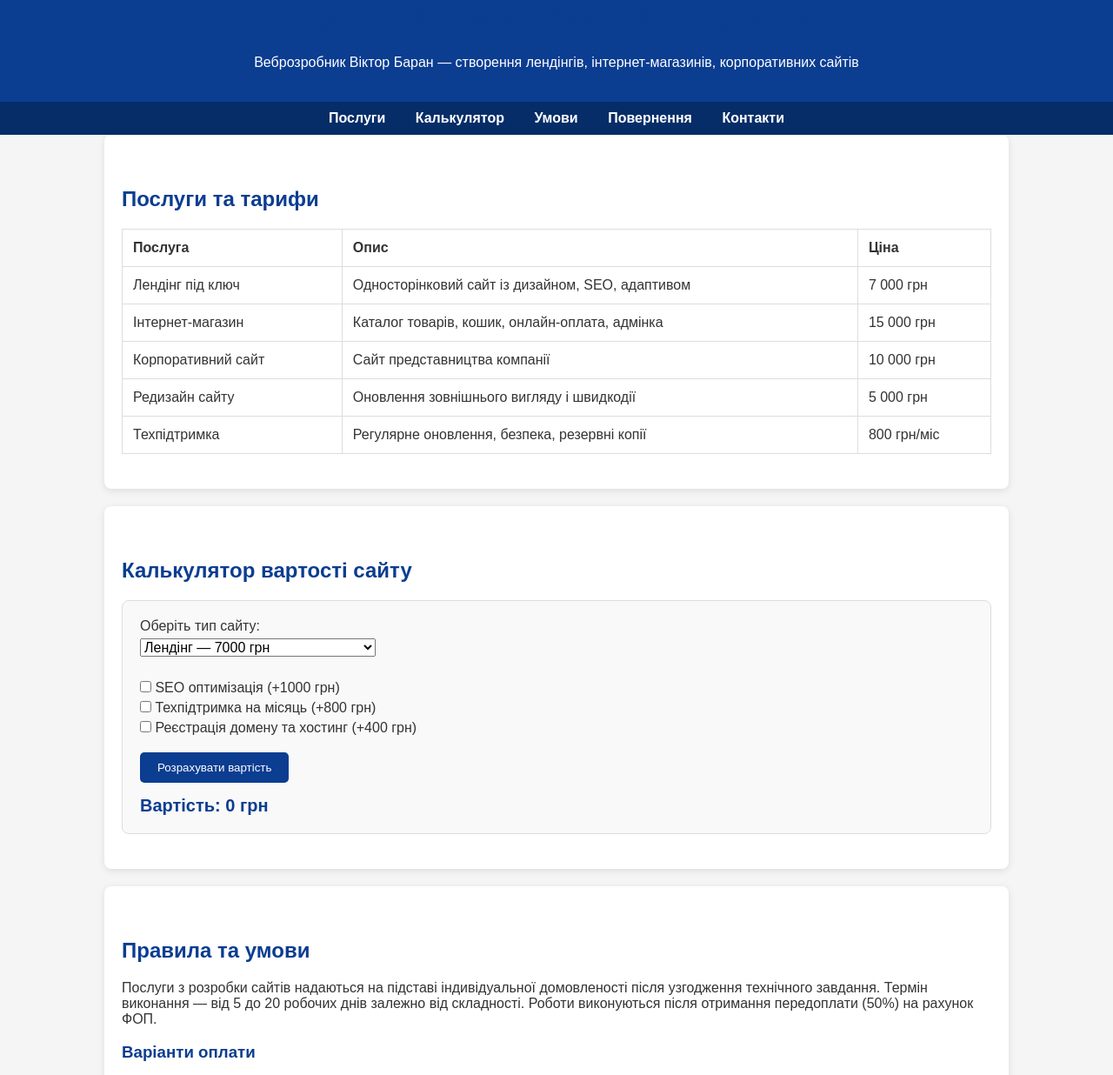
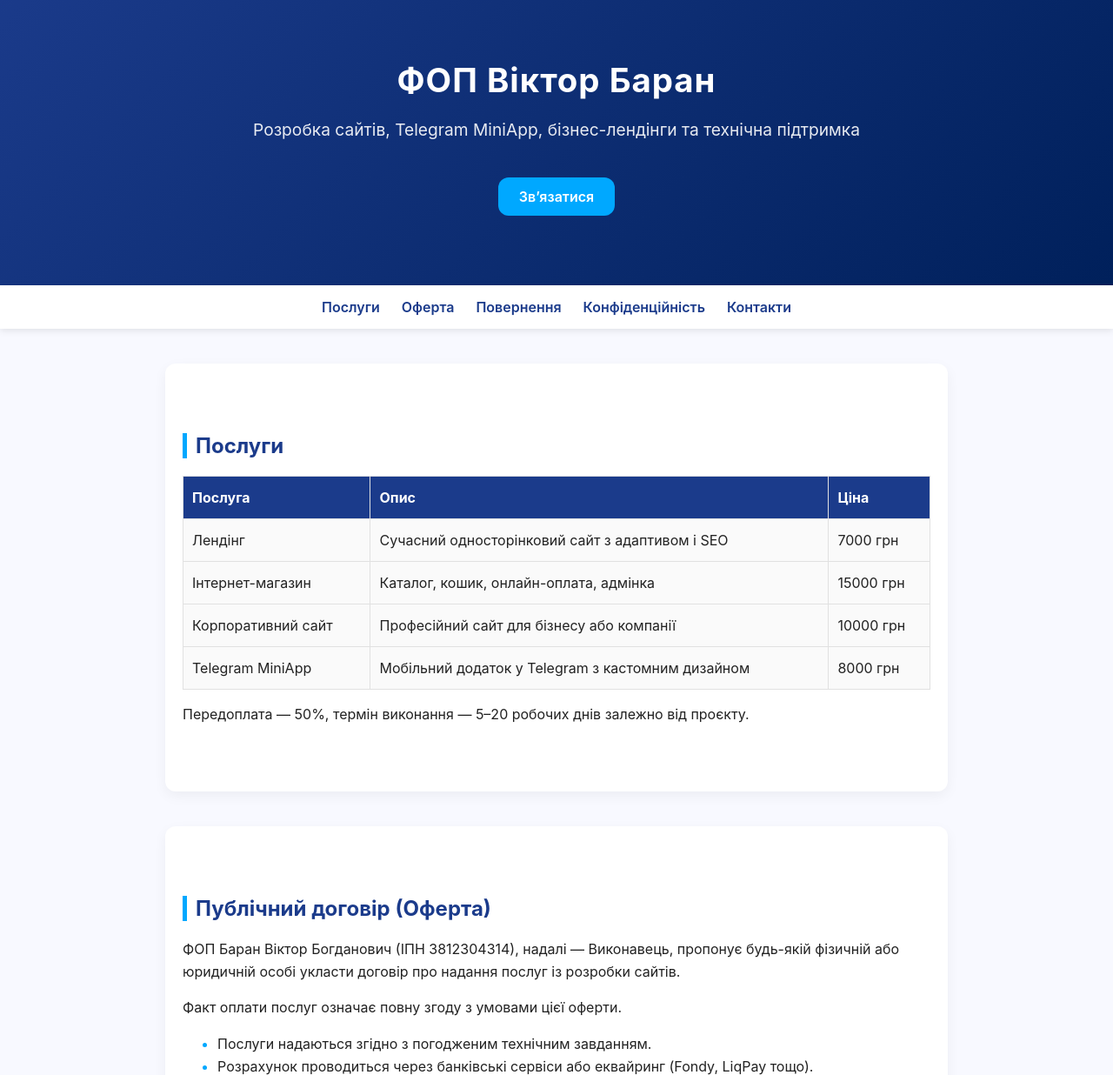
Before and after one commit to viktor-baran/landing_viktor_baran, a plain HTML site: page index.html in a window 1280 px wide. Shown: the part 37-1273 px from the top of the page at 87% size. Drawn offline with Linux system fonts and the light colour scheme.

Commit message:
Update index.html

```diff
--- a/index.html
+++ b/index.html
@@ -3,122 +3,159 @@
   <head>
     <meta charset="UTF-8" />
     <meta name="viewport" content="width=device-width, initial-scale=1.0" />
-    <title>Розробка сайтів під ключ | Віктор Баран</title>
+    <title>Віктор Баран | Розробка сайтів під ключ</title>
+    <meta
+      name="description"
+      content="Професійна розробка сайтів, Telegram MiniApp та лендінгів під ключ. ФОП Віктор Баран."
+    />
     <style>
+      :root {
+        --primary: #1b3b8b;
+        --secondary: #f8f9ff;
+        --accent: #00a8ff;
+        --text: #222;
+        --radius: 12px;
+      }
+      * {
+        box-sizing: border-box;
+      }
       body {
-        font-family: Arial, sans-serif;
+        font-family: "Inter", Arial, sans-serif;
         margin: 0;
-        padding: 0;
-        background-color: #f5f5f5;
-        color: #333;
+        background: var(--secondary);
+        color: var(--text);
       }
       header {
-        background-color: #0b3d91;
+        background: linear-gradient(135deg, var(--primary), #00205b);
         color: white;
-        padding: 20px 0;
+        padding: 80px 20px;
         text-align: center;
       }
+      header h1 {
+        font-size: 2.4rem;
+        margin-bottom: 10px;
+        letter-spacing: 1px;
+      }
+      header p {
+        font-size: 1.2rem;
+        opacity: 0.9;
+      }
       nav {
-        background-color: #062d68;
-        padding: 10px 0;
-        text-align: center;
+        background: white;
+        display: flex;
+        justify-content: center;
+        gap: 25px;
+        padding: 15px;
+        box-shadow: 0 2px 8px rgba(0, 0, 0, 0.1);
+        position: sticky;
+        top: 0;
+        z-index: 10;
       }
       nav a {
-        color: white;
+        color: var(--primary);
         text-decoration: none;
-        margin: 0 15px;
-        font-weight: bold;
+        font-weight: 600;
+        transition: color 0.2s ease;
+      }
+      nav a:hover {
+        color: var(--accent);
       }
       section {
-        padding: 40px 20px;
-        max-width: 1000px;
-        margin: auto;
-        background-color: white;
+        padding: 60px 20px;
+        max-width: 900px;
+        margin: 40px auto;
+        background: white;
+        border-radius: var(--radius);
+        box-shadow: 0 5px 15px rgba(0, 0, 0, 0.05);
+        animation: fadeIn 0.6s ease;
+      }
+      @keyframes fadeIn {
+        from {
+          opacity: 0;
+          transform: translateY(10px);
+        }
+        to {
+          opacity: 1;
+          transform: translateY(0);
+        }
+      }
+      h2 {
+        color: var(--primary);
         margin-bottom: 20px;
-        border-radius: 8px;
-        box-shadow: 0 2px 8px rgba(0, 0, 0, 0.1);
-      }
-      h1,
-      h2,
-      h3 {
-        color: #0b3d91;
+        border-left: 5px solid var(--accent);
+        padding-left: 10px;
       }
       table {
         width: 100%;
         border-collapse: collapse;
         margin-top: 20px;
       }
-      table,
       th,
       td {
-        border: 1px solid #ddd;
-      }
-      th,
-      td {
-        padding: 12px;
+        border: 1px solid #e1e1e1;
+        padding: 14px 10px;
         text-align: left;
       }
+      th {
+        background: var(--primary);
+        color: white;
+      }
+      td {
+        background: #fafafa;
+      }
+      p,
+      li {
+        line-height: 1.6;
+      }
+      ul li::marker {
+        color: var(--accent);
+      }
       footer {
-        background-color: #062d68;
+        background: var(--primary);
         color: white;
         text-align: center;
-        padding: 20px 0;
-        font-size: 14px;
+        padding: 40px 20px;
+        margin-top: 60px;
       }
-      a {
-        color: #0b3d91;
+      footer a {
+        color: var(--accent);
+        text-decoration: none;
       }
-      label,
-      select,
-      input {
-        font-size: 16px;
-        margin: 5px 0;
+      .button {
+        display: inline-block;
+        background: var(--accent);
+        color: white;
+        padding: 12px 24px;
+        border-radius: var(--radius);
+        font-weight: 600;
+        margin-top: 20px;
+        text-decoration: none;
+        transition: background 0.3s;
       }
-      .calculator {
-        margin-top: 20px;
-        padding: 20px;
-        border: 1px solid #ddd;
-        border-radius: 8px;
-        background-color: #f9f9f9;
-      }
-      .result {
-        font-weight: bold;
-        font-size: 20px;
-        margin-top: 15px;
-        color: #0b3d91;
-      }
-      button {
-        background-color: #0b3d91;
-        color: white;
-        border: none;
-        padding: 10px 20px;
-        border-radius: 5px;
-        cursor: pointer;
-      }
-      button:hover {
-        background-color: #094080;
+      .button:hover {
+        background: #0085cc;
       }
     </style>
   </head>
   <body>
     <header>
-      <h1>Професійна розробка сайтів під ключ</h1>
+      <h1>ФОП Віктор Баран</h1>
       <p>
-        Веброзробник Віктор Баран — створення лендінгів, інтернет-магазинів,
-        корпоративних сайтів
+        Розробка сайтів, Telegram MiniApp, бізнес-лендінги та технічна підтримка
       </p>
+      <a href="#contacts" class="button">Зв’язатися</a>
     </header>
 
     <nav>
       <a href="#services">Послуги</a>
-      <a href="#calculator">Калькулятор</a>
-      <a href="#terms">Умови</a>
+      <a href="#offer">Оферта</a>
       <a href="#refund">Повернення</a>
+      <a href="#privacy">Конфіденційність</a>
       <a href="#contacts">Контакти</a>
     </nav>
 
     <section id="services">
-      <h2>Послуги та тарифи</h2>
+      <h2>Послуги</h2>
       <table>
         <tr>
           <th>Послуга</th>
@@ -126,158 +163,100 @@
           <th>Ціна</th>
         </tr>
         <tr>
-          <td>Лендінг під ключ</td>
-          <td>Односторінковий сайт із дизайном, SEO, адаптивом</td>
-          <td>7 000 грн</td>
+          <td>Лендінг</td>
+          <td>Сучасний односторінковий сайт з адаптивом і SEO</td>
+          <td>7000 грн</td>
         </tr>
         <tr>
           <td>Інтернет-магазин</td>
-          <td>Каталог товарів, кошик, онлайн-оплата, адмінка</td>
-          <td>15 000 грн</td>
+          <td>Каталог, кошик, онлайн-оплата, адмінка</td>
+          <td>15000 грн</td>
         </tr>
         <tr>
           <td>Корпоративний сайт</td>
-          <td>Сайт представництва компанії</td>
-          <td>10 000 грн</td>
+          <td>Професійний сайт для бізнесу або компанії</td>
+          <td>10000 грн</td>
         </tr>
         <tr>
-          <td>Редизайн сайту</td>
-          <td>Оновлення зовнішнього вигляду і швидкодії</td>
-          <td>5 000 грн</td>
-        </tr>
-        <tr>
-          <td>Техпідтримка</td>
-          <td>Регулярне оновлення, безпека, резервні копії</td>
-          <td>800 грн/міс</td>
+          <td>Telegram MiniApp</td>
+          <td>Мобільний додаток у Telegram з кастомним дизайном</td>
+          <td>8000 грн</td>
         </tr>
       </table>
+      <p>
+        Передоплата — 50%, термін виконання — 5–20 робочих днів залежно від
+        проєкту.
+      </p>
     </section>
 
-    <section id="calculator">
-      <h2>Калькулятор вартості сайту</h2>
-      <div class="calculator">
-        <label for="type">Оберіть тип сайту:</label><br />
-        <select id="type">
-          <option value="7000">Лендінг — 7000 грн</option>
-          <option value="15000">Інтернет-магазин — 15000 грн</option>
-          <option value="10000">Корпоративний сайт — 10000 грн</option>
-          <option value="5000">Редизайн сайту — 5000 грн</option></select
-        ><br /><br />
-
-        <label
-          ><input type="checkbox" id="seo" value="1000" /> SEO оптимізація
-          (+1000 грн)</label
-        ><br />
-        <label
-          ><input type="checkbox" id="support" value="800" /> Техпідтримка на
-          місяць (+800 грн)</label
-        ><br />
-        <label
-          ><input type="checkbox" id="domain" value="400" /> Реєстрація домену
-          та хостинг (+400 грн)</label
-        ><br /><br />
-
-        <button onclick="calculatePrice()">Розрахувати вартість</button>
-        <div class="result" id="result">Вартість: 0 грн</div>
-      </div>
-    </section>
-
-    <section id="terms">
-      <h2>Правила та умови</h2>
+    <section id="offer">
+      <h2>Публічний договір (Оферта)</h2>
       <p>
-        Послуги з розробки сайтів надаються на підставі індивідуальної
-        домовленості після узгодження технічного завдання. Термін виконання —
-        від 5 до 20 робочих днів залежно від складності. Роботи виконуються
-        після отримання передоплати (50%) на рахунок ФОП.
+        ФОП Баран Віктор Богданович (ІПН 3812304314), надалі — Виконавець,
+        пропонує будь-якій фізичній або юридичній особі укласти договір про
+        надання послуг із розробки сайтів.
       </p>
-      <h3>Варіанти оплати</h3>
+      <p>Факт оплати послуг означає повну згоду з умовами цієї оферти.</p>
       <ul>
-        <li>Оплата платіжними картками Visa та MasterCard (через WayForPay)</li>
-        <li>Оплата на рахунок ФОП (Monobank / IBAN)</li>
-        <li>Післяплата Новою Поштою (для фізичних товарів)</li>
+        <li>Послуги надаються згідно з погодженим технічним завданням.</li>
+        <li>
+          Розрахунок проводиться через банківські сервіси або еквайринг (Fondy,
+          LiqPay тощо).
+        </li>
+        <li>Оплата підтверджує прийняття умов співпраці.</li>
       </ul>
-
-      <h3>Доставка по Україні</h3>
-      <p>
-        У разі надання фізичних товарів доставка здійснюється Новою Поштою або
-        Укрпоштою. Термін — 1–3 дні. Вартість доставки залежить від тарифів
-        перевізника.
-      </p>
     </section>
 
     <section id="refund">
       <h2>Політика повернення коштів</h2>
       <p>
-        Відповідно до Закону України «Про захист прав споживачів», клієнт має
-        право на повернення коштів у випадку, якщо послуга не була розпочата або
-        не відповідає погодженому технічному завданню.
+        Якщо послугу не розпочато — повертається 100% оплати. Якщо робота
+        виконана частково — здійснюється пропорційне повернення. Після
+        завершення проєкту можливі лише доопрацювання.
       </p>
-      <ul>
-        <li>Повернення 100% передоплати — якщо розробку не розпочато.</li>
-        <li>
-          Повернення часткове — якщо виконано частину роботи (пропорційно
-          обсягу).
-        </li>
-        <li>
-          Після повної здачі сайту оплата не повертається, але можливі
-          доопрацювання.
-        </li>
-      </ul>
+      <p>
+        Для оформлення повернення напишіть на email:
+        <a href="mailto:bviktorbb@gmail.com">bviktorbb@gmail.com</a>
+      </p>
     </section>
 
-    <section id="offer">
-      <h2>Публічний договір (Оферта)</h2>
+    <section id="privacy">
+      <h2>Політика конфіденційності</h2>
       <p>
-        Цей сайт є публічною офертою згідно з чинним законодавством України.
-        Звертаючись до розробника через форму зворотного зв’язку або здійснюючи
-        оплату, клієнт підтверджує ознайомлення та згоду з умовами надання
-        послуг.
+        ФОП Баран Віктор Богданович збирає мінімальні персональні дані клієнтів
+        (ім’я, контактна інформація, технічне завдання). Дані використовуються
+        лише для виконання замовлення і не передаються третім особам, окрім
+        випадків, передбачених законодавством України.
+      </p>
+      <p>
+        Користувач може вимагати видалення або зміну своїх даних, звернувшись на
+        email: bviktorbb@gmail.com
       </p>
     </section>
 
     <section id="contacts">
-      <h2>Контактна інформація</h2>
+      <h2>Контакти</h2>
+      <p><strong>ФОП Баран Віктор Богданович</strong></p>
+      <p>ІПН: 3812304314</p>
+      <p>Email: <a href="mailto:bviktorbb@gmail.com">bviktorbb@gmail.com</a></p>
+      <p>Telegram: <a href="https://t.me/b_er_s_er_k">@b_er_s_er_k</a></p>
+      <p>Телефон: +380976846285</p>
       <p>
-        <strong>ФОП Баран Віктор Богданович</strong><br />
-        ІПН: 3812304314<br />
-        Юридична адреса: Україна, 79491, Львівська обл., Львівський р-н, селище
-        Брюховичі, вул. Лікарська, буд. 7, 1<br />
-        📞 Telegram / Phone:
-        <a href="https://t.me/b_er_s_er_k" target="_blank">@b_er_s_er_k</a> |
-        +380976846285<br />
-        ✉️ Email: <a href="mailto:bviktorbb@gmail.com">bviktorbb@gmail.com</a>
+        Адреса: Україна, Львівська обл., Львівський р-н, смт Брюховичі, вул.
+        Лікарська, буд. 7
       </p>
+      <a href="mailto:bviktorbb@gmail.com" class="button"
+        >Замовити консультацію</a
+      >
     </section>
 
     <footer>
       <p>© 2025 ФОП Баран Віктор Богданович | ІПН 3812304314</p>
+      <p>Підтримка оплати через Fondy</p>
       <p>
-        Юридична адреса: Україна, 79491, Львівська обл., Львівський р-н, селище
-        Брюховичі, вул. Лікарська, буд. 7, 1
-      </p>
-      <p>
-        <a href="mailto:bviktorbb@gmail.com" style="color: white"
-          >bviktorbb@gmail.com</a
-        >
-        | Тел: +380976846285
+        <a href="mailto:bviktorbb@gmail.com">bviktorbb@gmail.com</a> |
+        <a href="https://t.me/b_er_s_er_k">@b_er_s_er_k</a>
       </p>
     </footer>
-
-    <script>
-      function calculatePrice() {
-        const type = parseInt(document.getElementById("type").value);
-        const seo = document.getElementById("seo").checked
-          ? parseInt(document.getElementById("seo").value)
-          : 0;
-        const support = document.getElementById("support").checked
-          ? parseInt(document.getElementById("support").value)
-          : 0;
-        const domain = document.getElementById("domain").checked
-          ? parseInt(document.getElementById("domain").value)
-          : 0;
-        const total = type + seo + support + domain;
-        document.getElementById("result").innerText = `Вартість: ${total} грн`;
-      }
-    </script>
   </body>
 </html>
```
